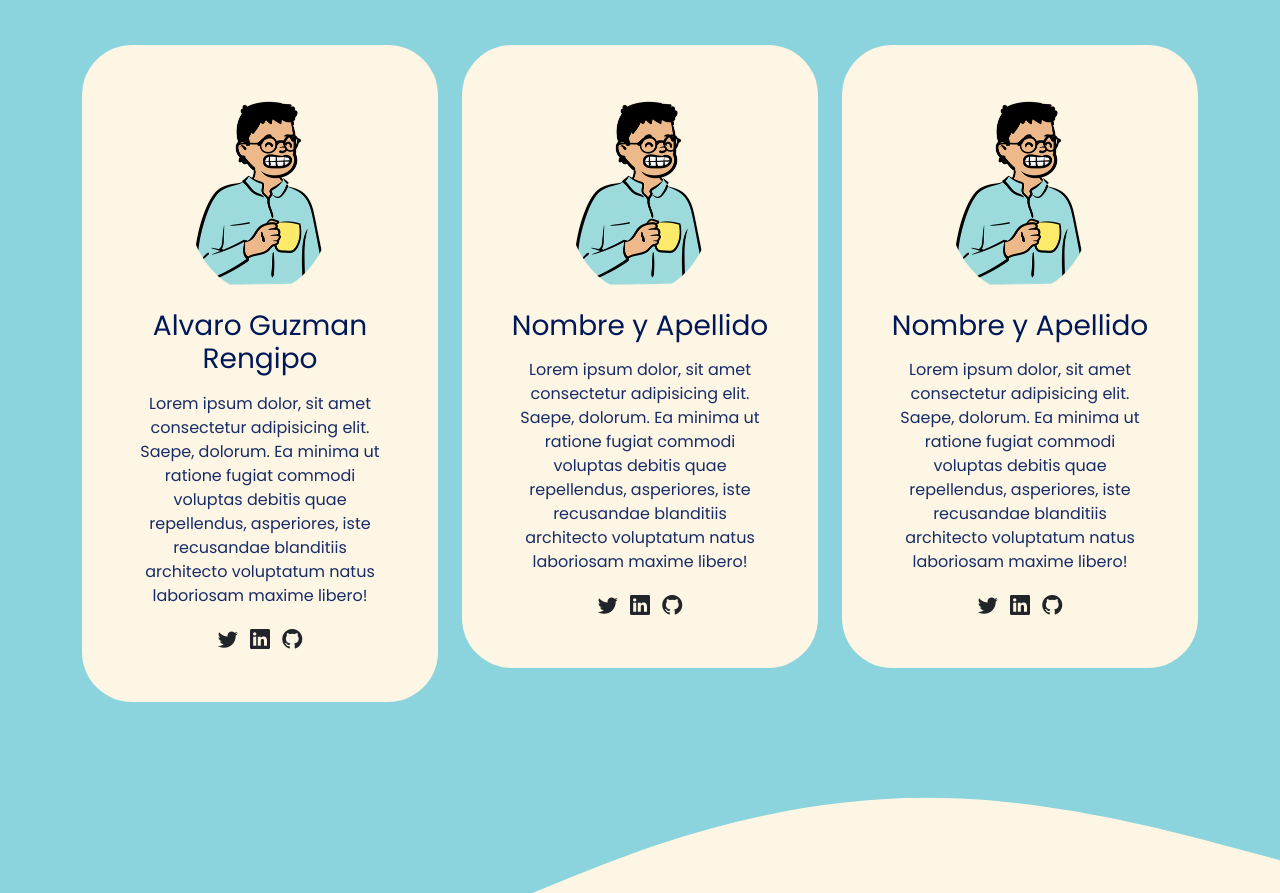
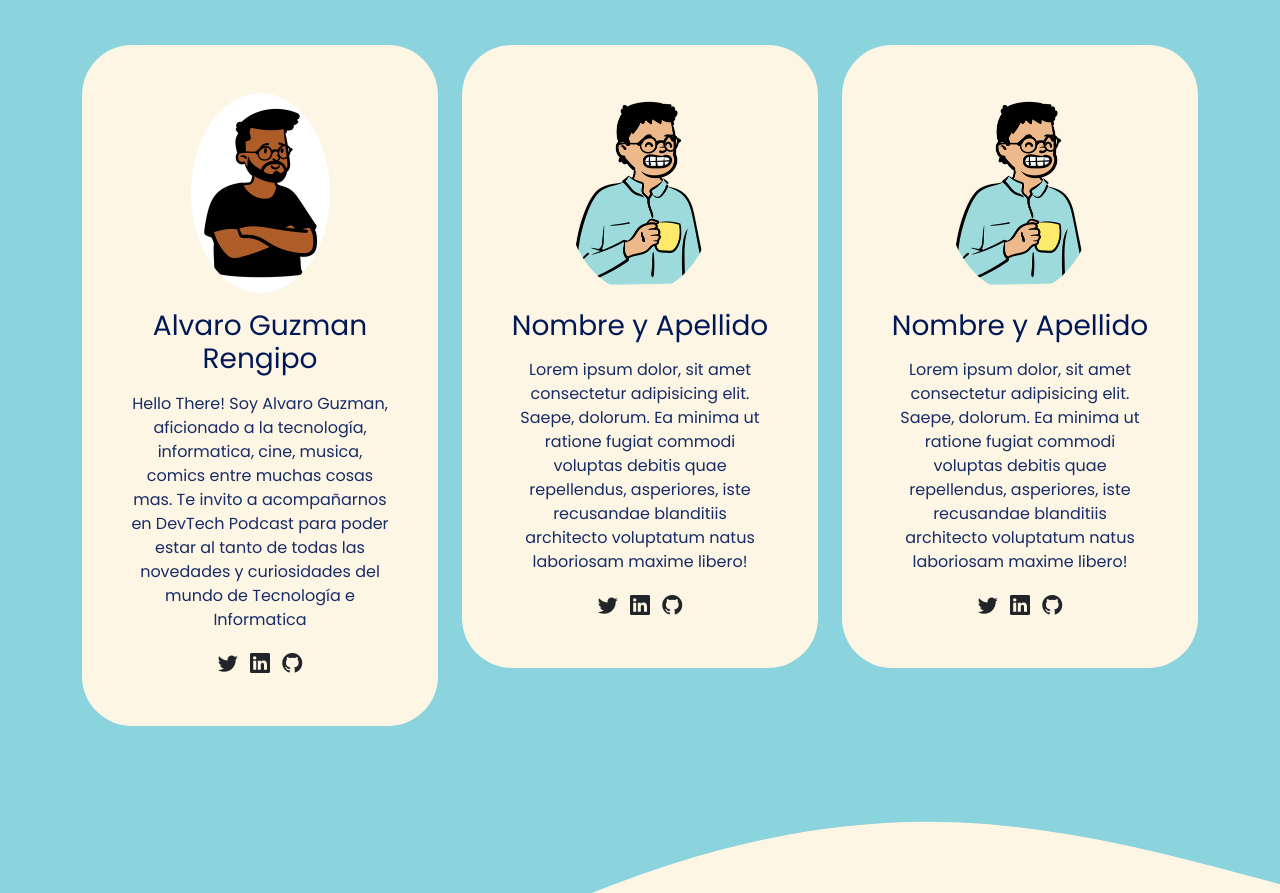
Before and after one commit to AlvaroGuzmanRengipo/devtech-podcast-web, a plain HTML site: page index.html in a window 1280 px wide. Shown: the part 1190-2083 px from the top of the page. Drawn offline with nearby package versions, Linux system fonts and the light colour scheme.

Commit message:
actualizacion de tarjeta1

```diff
--- a/index.html
+++ b/index.html
@@ -100,14 +100,14 @@
           <div class="col-md-6 col-lg-4 mb-3">
             <div class="card">
               <div class="card-body text-center p-5">
-                <img src="./assets/avatar.png" alt="avatar" class=" img img-fluid rounded-circle mb-3">
+                <img src="./assets/avatar-AlvaroGuzman.png" alt="avatar" class=" img img-fluid rounded-circle mb-3">
                 <h3 class="title card-title mb-3">Alvaro Guzman Rengipo</h3>
-                <p>Lorem ipsum dolor, sit amet consectetur adipisicing elit. Saepe, dolorum. Ea minima ut ratione fugiat
-                  commodi voluptas debitis quae repellendus, asperiores, iste recusandae blanditiis architecto
-                  voluptatum natus laboriosam maxime libero!</p>
-                <a href="#"><i class="bi bi-twitter text-dark mx-1 lead"></i></a>
-                <a href="#"><i class="bi bi-linkedin text-dark mx-1 lead"></i></a>
-                <a href="#"><i class="bi bi-github text-dark mx-1 lead"></i></a>
+                <p>Hello There! Soy Alvaro Guzman, aficionado a la tecnología, informatica, cine, musica, comics entre muchas cosas mas.
+                  Te invito a acompañarnos en DevTech Podcast para poder estar al tanto de todas las novedades y curiosidades del mundo de
+                  Tecnología e Informatica</p>
+                <a href="https://twitter.com/?lang=es"><i class="bi bi-twitter text-dark mx-1 lead"></i></a>
+                <a href="https://www.linkedin.com/in/alvaro-guzman-796305128/"><i class="bi bi-linkedin text-dark mx-1 lead"></i></a>
+                <a href="https://github.com/AlvaroGuzmanRengipo"><i class="bi bi-github text-dark mx-1 lead"></i></a>
               </div>
             </div>
           </div>
```
Also changed, not shown: assets/avatar-AlvaroGuzman.png (added).
